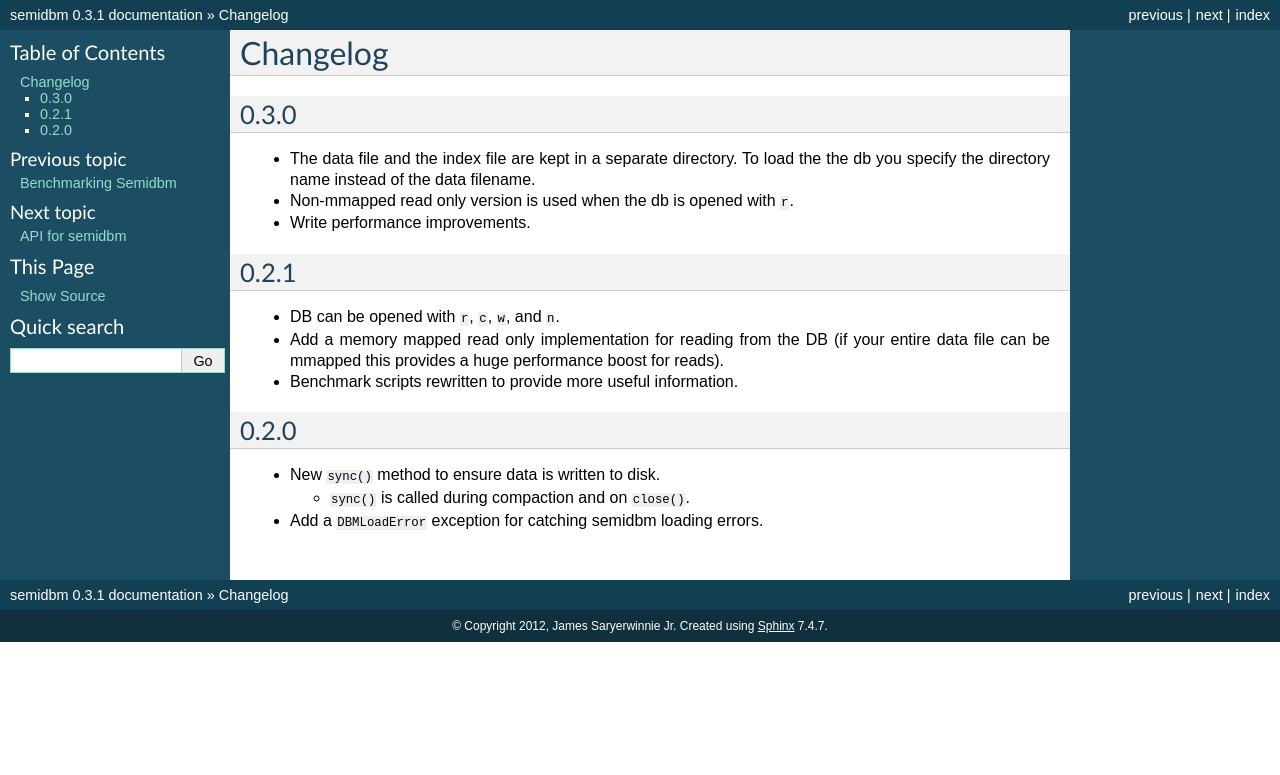
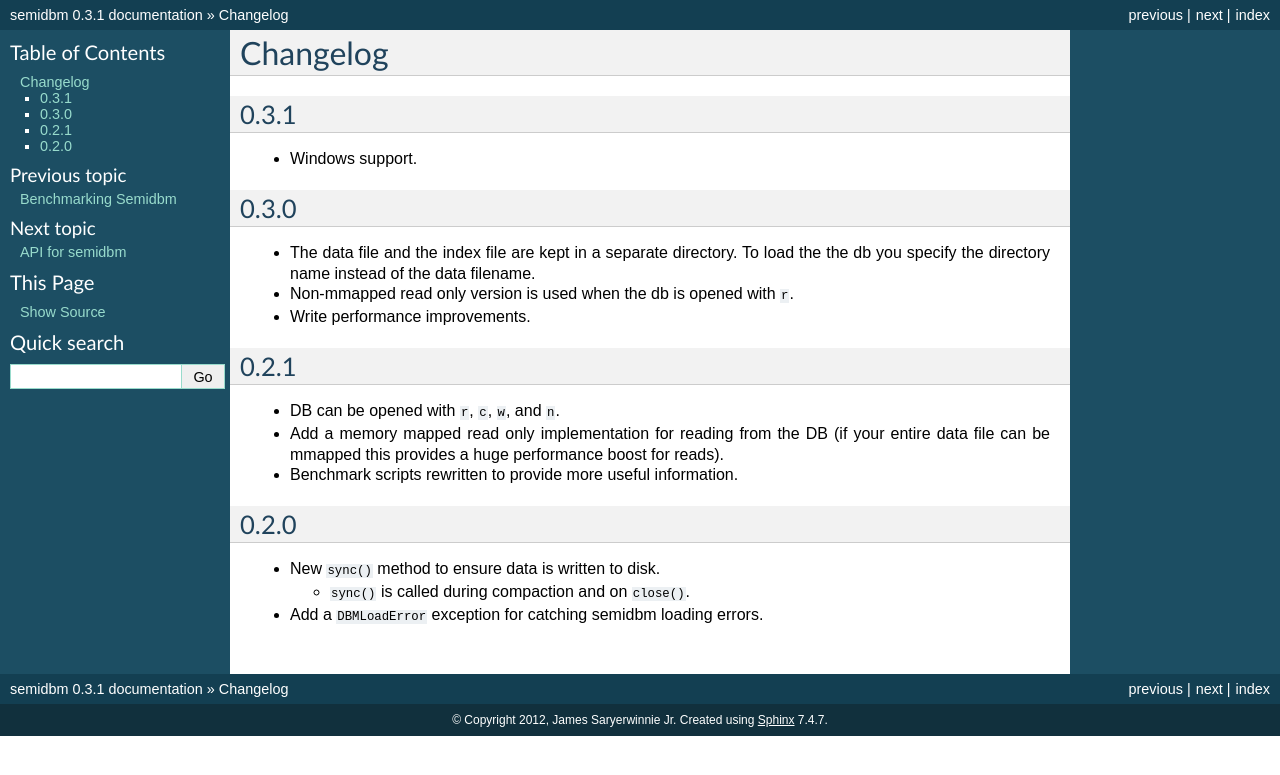
Before and after one commit to jamesls/semidbm, a Sphinx documentation site: the page built from docs/changelog.rst, in a window 1280 px wide. Shown: the top 775 px of the page. Built offline with Sphinx 7.4.7, drawn with Linux system fonts in a browser that asks for light colours.

Commit message:
Update changelog for windows support

```diff
--- a/docs/changelog.rst
+++ b/docs/changelog.rst
@@ -1,6 +1,12 @@
 =========
 Changelog
 =========
+
+0.3.1
+=====
+
+* Windows support.
+
 
 0.3.0
 =====
```
